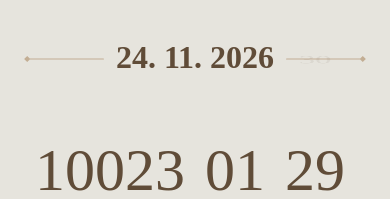
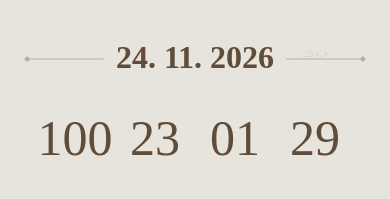
Before and after one commit to Roshan544/Roshani-weds-Suraj, a plain HTML site: page index.html in a window 390 px wide. Shown: the part 373-572 px from the top of the page. Drawn offline with Linux system fonts and the light colour scheme; a web font is replaced by a local one.

Commit message:
updated 4

```diff
--- a/css/style.css
+++ b/css/style.css
@@ -1167,3 +1167,21 @@ input::-webkit-inner-spin-button {
         font-size: 16px;
     }
 }
+
+@media (max-width: 767px) {
+
+    .Wedding_card_main_wrapper .wedding_box1 .wedding_detail_box .new,
+    .Wedding_card_main_wrapper .wedding_box1 .wedding_detail_box .old,
+    .Wedding_card_main_wrapper .wedding_box1 .wedding_detail_box .current {
+        color: #604C38;
+        position: absolute;
+        border-radius: 1rem;
+        height: 3rem;
+        left: 50%;
+        top: 50%;
+        font-size: 50px;
+        transform: translate(-50%, -50%);
+        width: 100%;
+    }
+
+}
```
